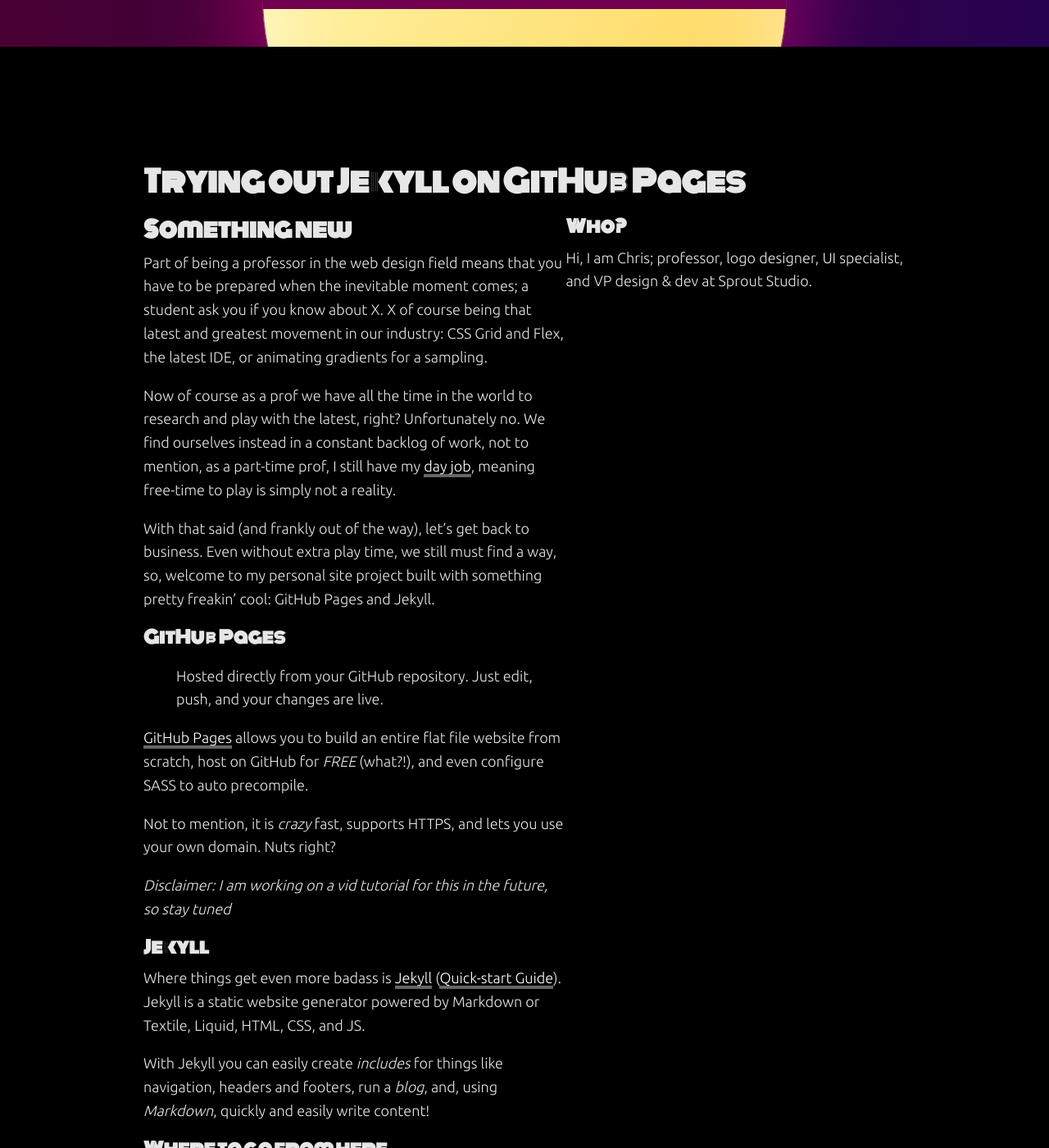
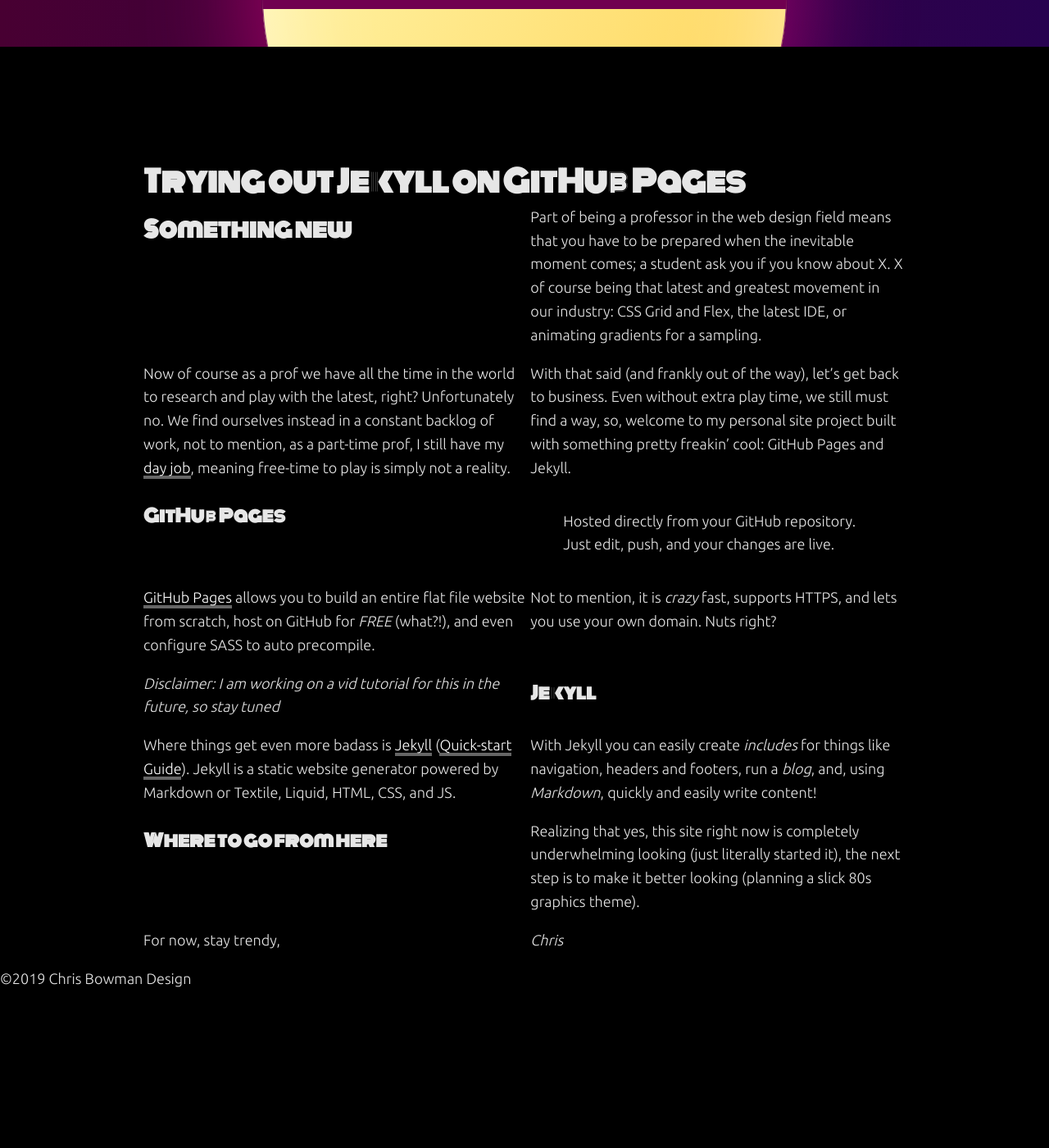
Before and after one commit to chiss22/chiss22.github.io, a Jekyll site: the page built from _posts/2018-03-10-trying-out-jekyll-on-github-pages.md, in a window 1280 px wide and 1400 px high, scrolled down 455 px. Shown: the whole window at 82% size. Built offline with Jekyll 4.4.1, drawn with Linux system fonts in a browser that asks for light colours; after the commit the page ends 1662 px from its top, so only the background shows below that.

Commit message:
Trying this

```diff
--- a/_layouts/default.html
+++ b/_layouts/default.html
@@ -23,13 +23,10 @@
 		</header>
 		<main>
 			<h1>{{ page.title }}</h1>
-			<section>
-				{{ content }}
-			</section>
-			<aside>
-				<h3>Who?</h3>
-				<p>Hi, I am Chris; professor, logo designer, UI specialist, and VP design & dev at Sprout Studio.</p>
-			</aside>
+			{{ content }}
 		</main>
+		<footer>
+			&copy;2019 Chris Bowman Design
+		</footer>
 	</body>
 </html>
```
Also changed, not shown: index.md (+19 -8 lines).
